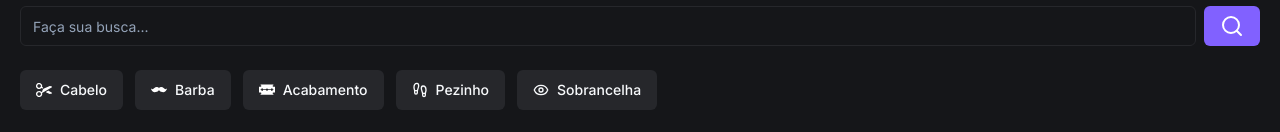
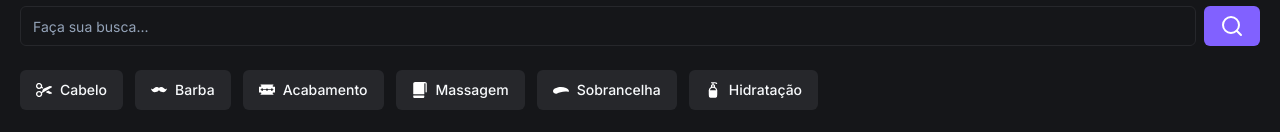
Before and after one commit to psjlucas/barber, a Next.js app: page / in a window 1280 px wide. Shown: the part 172-304 px from the top of the page. Built offline with nearby package versions, Linux system fonts and the light colour scheme; no server answers; the database is empty.

Commit message:
feat: add quickSearchOptions

```diff
--- /dev/null
+++ b/app/_constants/search.ts
@@ -0,0 +1,31 @@
+interface QuickSearchOption {
+  imageUrl: string
+  title: string
+}
+
+export const quickSearchOptions: QuickSearchOption[] = [
+  {
+    imageUrl: "/cabelo.svg",
+    title: "Cabelo",
+  },
+  {
+    imageUrl: "/barba.svg",
+    title: "Barba",
+  },
+  {
+    imageUrl: "/acabamento.svg",
+    title: "Acabamento",
+  },
+  {
+    imageUrl: "/massagem.svg",
+    title: "Massagem",
+  },
+  {
+    imageUrl: "/sobrancelha.svg",
+    title: "Sobrancelha",
+  },
+  {
+    imageUrl: "/hidratacao.svg",
+    title: "Hidratação",
+  },
+]
--- a/app/page.tsx
+++ b/app/page.tsx
@@ -8,6 +8,7 @@
 import { Avatar, AvatarImage } from "./_components/ui/avatar"
 import { db } from "./_lib/prisma"
 import BarbershopItem from "./_components/barbershop-item"
+import { quickSearchOptions } from "./_constants/search"
 
 export default async function Home() {
   const barbershops = await db.barbershop.findMany({})
@@ -30,31 +31,17 @@
         </div>
 
         <div className="mt-6 flex gap-3 overflow-x-scroll [&::-webkit-scrollbar]:hidden">
-          <Button className="gap-2" variant="secondary">
-            <Image alt="cabelo" src="/cabelo.svg" width={16} height={16} />
-            Cabelo
-          </Button>
-          <Button className="gap-2" variant="secondary">
-            <Image alt="barba" src="/barba.svg" width={16} height={16} />
-            Barba
-          </Button>
-          <Button className="gap-2" variant="secondary">
-            <Image
-              alt="acabamento"
-              src="/acabamento.svg"
-              width={16}
-              height={16}
-            />
-            Acabamento
-          </Button>{" "}
-          <Button className="gap-2" variant="secondary">
-            <FootprintsIcon size={16} />
-            Pezinho
-          </Button>
-          <Button className="gap-2" variant="secondary">
-            <EyeIcon size={16} />
-            Sobrancelha
-          </Button>
+          {quickSearchOptions.map((option) => (
+            <Button className="gap-2" variant="secondary" key={option.title}>
+              <Image
+                alt={option.title}
+                src={option.imageUrl}
+                width={16}
+                height={16}
+              />
+              {option.title}
+            </Button>
+          ))}
         </div>
 
         <div className="relative mt-6 h-[150px] w-full">
```
